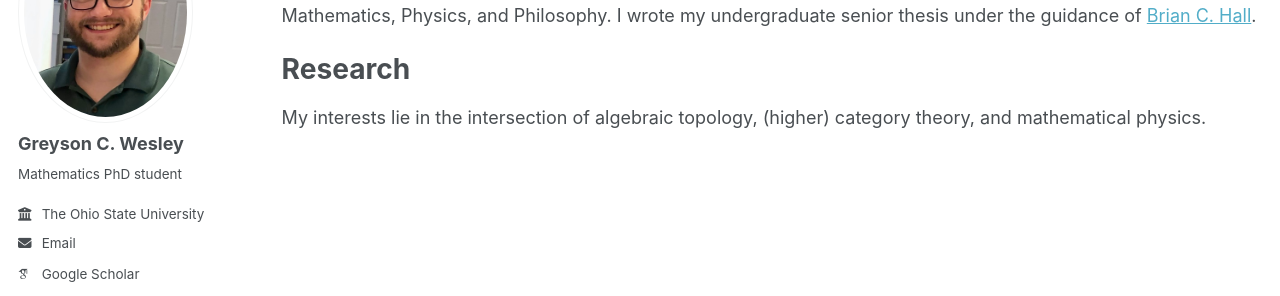
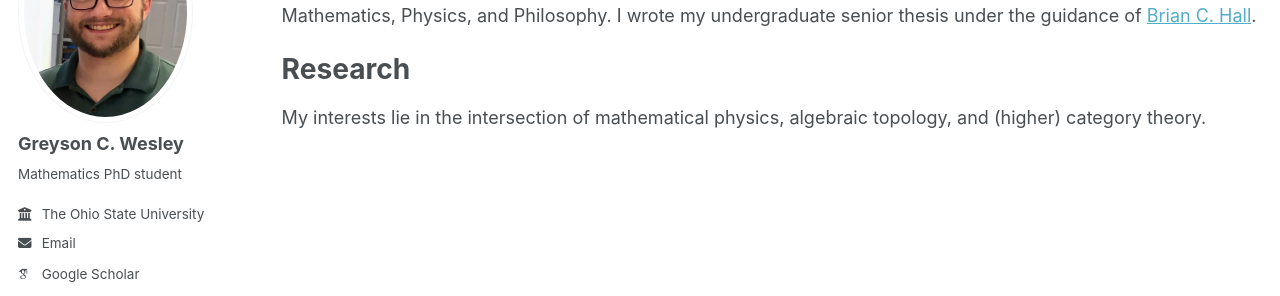
Before and after one commit to gwesley96/gwesley96.github.io, a Jekyll site: the page built from _pages/about.md, in a window 1280 px wide. Shown: the part 204-500 px from the top of the page. Built offline with Jekyll 4.4.1, drawn with Linux system fonts in a browser that asks for light colours; some web fonts are replaced.

```diff
--- a/_pages/about.md
+++ b/_pages/about.md
@@ -12,4 +12,4 @@ I am a second-year mathematics PhD student at [The Ohio State University](https:
 
 Research
 ======
-My interests lie in the intersection of algebraic topology, (higher) category theory, and mathematical physics.
+My interests lie in the intersection of mathematical physics, algebraic topology, and (higher) category theory.
```
Also changed, not shown: _pages/AlgberaicTopology.md (deleted, +0 -10 lines), _pages/CanonicalQuantization.md (deleted, +0 -11 lines).
